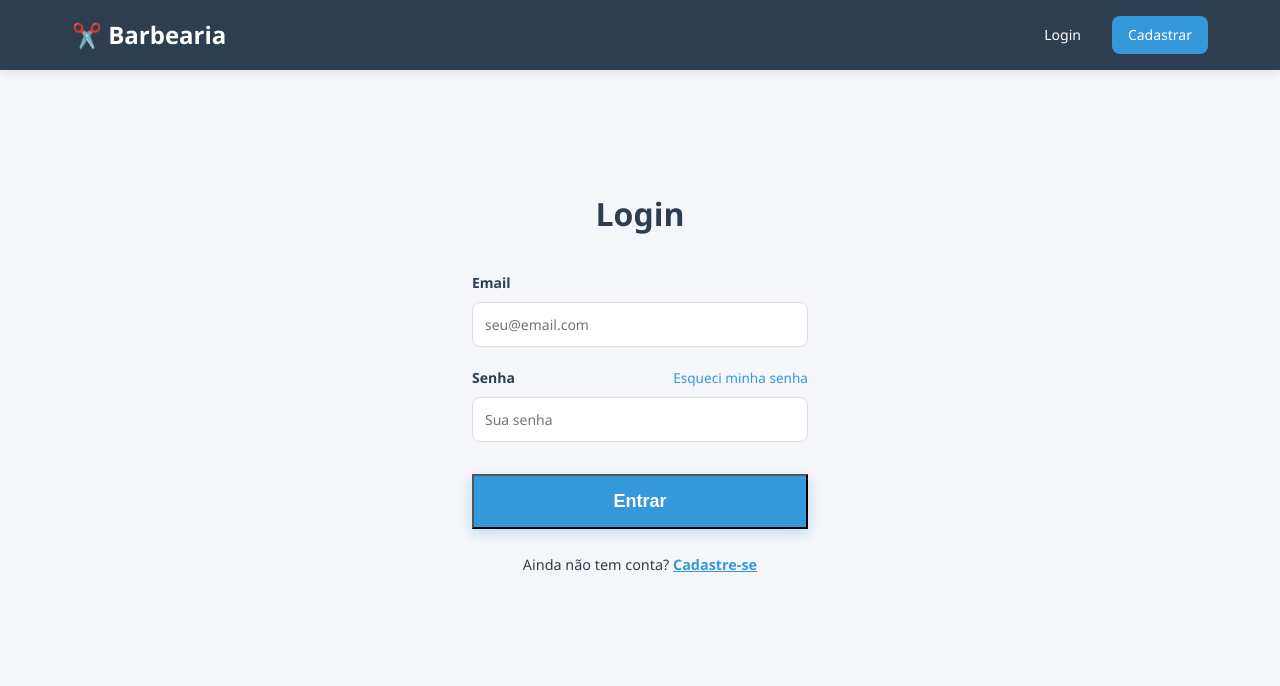
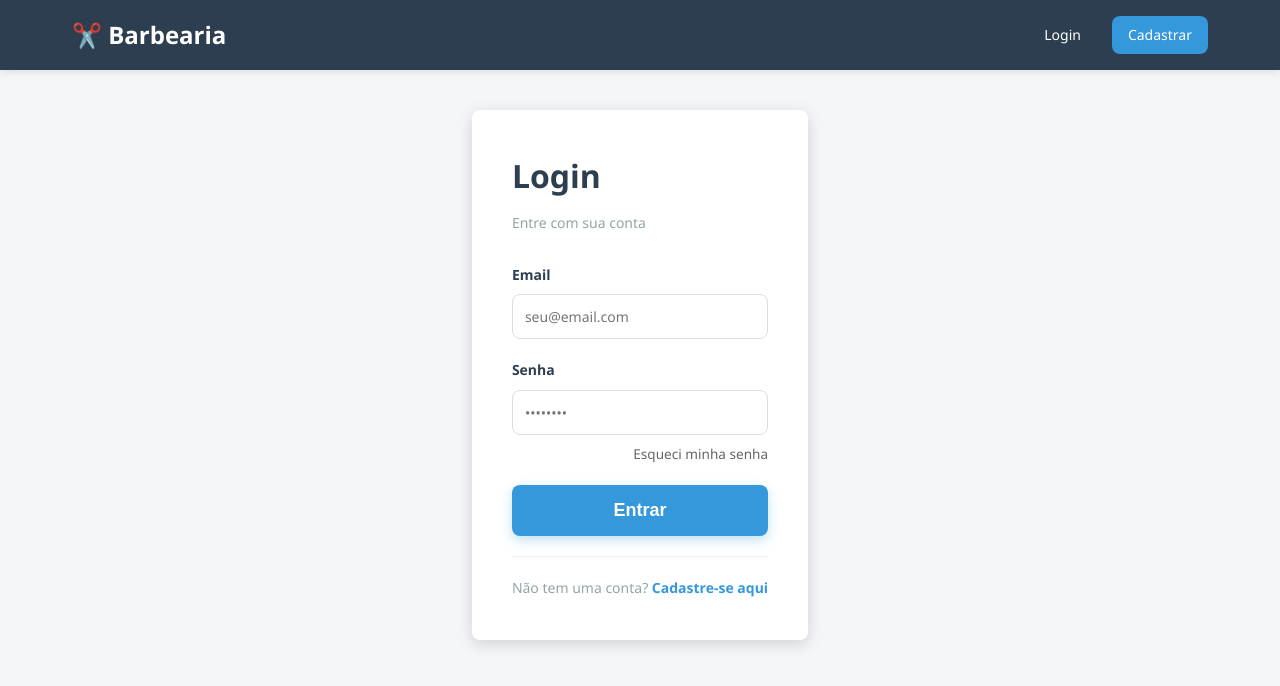
Before and after one commit to HigorRanel/ep_bd, a React (Create React App) app in the folder frontend/: page /login in a window 1280 px wide. Shown: the top 686 px of the page. Built offline with nearby package versions, Linux system fonts and the light colour scheme; no server answers.

Commit message:
Redefine fluxo de email para redefinição de senha

```diff
--- a/frontend/src/pages/Login.js
+++ b/frontend/src/pages/Login.js
@@ -1,5 +1,5 @@
 import React, { useState } from 'react';
-import { useNavigate, Link } from 'react-router-dom';
+import { Link, useNavigate } from 'react-router-dom';
 import { useAuth } from '../contexts/AuthContext';
 import Navbar from '../components/common/Navbar';
 import '../styles/forms.css';
@@ -7,19 +7,20 @@ import '../styles/forms.css';
 const Login = () => {
   const [formData, setFormData] = useState({
     email: '',
-    senha: ''
+    senha: '',
   });
   const [error, setError] = useState('');
   const [loading, setLoading] = useState(false);
 
+  const { login } = useAuth();
   const navigate = useNavigate();
-  const { login } = useAuth();
 
   const handleChange = (e) => {
     setFormData({
       ...formData,
-      [e.target.name]: e.target.value
+      [e.target.name]: e.target.value,
     });
+    setError('');
   };
 
   const handleSubmit = async (e) => {
@@ -27,85 +28,85 @@ const Login = () => {
     setError('');
     setLoading(true);
 
-    const resultado = await login(formData.email, formData.senha);
+    const result = await login(formData.email, formData.senha);
 
-    if (resultado.success) {
-      if (resultado.user.tipo === 'cliente') {
+    if (result.success) {
+      // Redireciona baseado no tipo de usuário
+      if (result.user.tipo === 'cliente') {
         navigate('/cliente/dashboard');
-      } else {
+      } else if (['barbeiro', 'barbeiro_chefe'].includes(result.user.tipo)) {
         navigate('/barbeiro/dashboard');
       }
     } else {
-      setError(resultado.error);
+      setError(result.error);
       setLoading(false);
     }
   };
 
   return (
-    <>
+    <div className="page-container">
       <Navbar />
-      <div className="container" style={{ display: 'flex', justifyContent: 'center', alignItems: 'center', minHeight: '80vh' }}>
-        <div className="form-container" style={{ width: '100%', maxWidth: '400px', padding: '2rem' }}>
-          <h2 style={{ textAlign: 'center', marginBottom: '2rem', color: '#2c3e50' }}>Login</h2>
+      <div className="form-container">
+        <div className="form-card">
+          <h2>Login</h2>
+          <p className="form-subtitle">Entre com sua conta</p>
 
-          {error && <div className="alert alert-danger">{error}</div>}
+          {error && <div className="alert alert-error">{error}</div>}
 
           <form onSubmit={handleSubmit}>
             <div className="form-group">
-              <label>Email</label>
+              <label htmlFor="email">Email</label>
               <input
                 type="email"
+                id="email"
                 name="email"
                 value={formData.email}
                 onChange={handleChange}
                 required
-                className="form-control"
                 placeholder="seu@email.com"
               />
             </div>
 
-            <div className="form-group" style={{ marginBottom: '1rem' }}>
-              <div style={{ display: 'flex', justifyContent: 'space-between', alignItems: 'center', marginBottom: '0.5rem' }}>
-                <label style={{ margin: 0 }}>Senha</label>
-                {/* Link movido para a linha do label para economizar espaço e ficar elegante */}
+            <div className="form-group">
+              <label htmlFor="senha">Senha</label>
+              <input
+                type="password"
+                id="senha"
+                name="senha"
+                value={formData.senha}
+                onChange={handleChange}
+                required
+                placeholder="••••••••"
+              />
+              {/* Link adicionado discretamente abaixo do input */}
+              <div style={{ textAlign: 'right', marginTop: '0.5rem' }}>
                 <Link
                   to="/esqueci-senha"
-                  style={{
-                    fontSize: '0.85rem',
-                    color: '#3498db',
-                    textDecoration: 'none'
-                  }}
+                  style={{ fontSize: '0.85rem', color: '#666', textDecoration: 'none' }}
                 >
                   Esqueci minha senha
                 </Link>
               </div>
-              <input
-                type="password"
-                name="senha"
-                value={formData.senha}
-                onChange={handleChange}
-                required
-                className="form-control"
-                placeholder="Sua senha"
-              />
             </div>
 
             <button
               type="submit"
-              className="btn-primary"
+              className="btn btn-primary btn-block"
               disabled={loading}
-              style={{ width: '100%', marginTop: '1rem' }}
             >
               {loading ? 'Entrando...' : 'Entrar'}
             </button>
           </form>
 
-          <div style={{ marginTop: '1.5rem', textAlign: 'center', fontSize: '0.9rem' }}>
-            <p>Ainda não tem conta? <Link to="/cadastro" style={{ color: '#3498db', fontWeight: 'bold' }}>Cadastre-se</Link></p>
+          <div className="form-footer">
+            <p>
+              Não tem uma conta?
+              <Link to="/cadastro"> Cadastre-se aqui</Link>
+            </p>
           </div>
         </div>
       </div>
-    </>
+    </div>
   );
 };
 
--- a/frontend/src/pages/RedefinirSenha.js
+++ b/frontend/src/pages/RedefinirSenha.js
@@ -1,16 +1,17 @@
 import React, { useState } from 'react';
-import { useParams, useNavigate } from 'react-router-dom';
+import { useParams, useNavigate, Link } from 'react-router-dom';
 import { useAuth } from '../contexts/AuthContext';
 import '../styles/perfil.css';
 
 const RedefinirSenha = () => {
-  const { token } = useParams(); // Pega o token da URL
+  const { token } = useParams();
   const { redefinirSenhaToken } = useAuth();
   const navigate = useNavigate();
 
   const [senha, setSenha] = useState('');
   const [confirmar, setConfirmar] = useState('');
   const [status, setStatus] = useState({ type: '', message: '' });
+  const [sucesso, setSucesso] = useState(false); // Estado para controlar a exibição
 
   const handleSubmit = async (e) => {
     e.preventDefault();
@@ -22,7 +23,9 @@ const RedefinirSenha = () => {
     const res = await redefinirSenhaToken(token, senha);
 
     if (res.success) {
+      setSucesso(true); // Ativa o modo de sucesso
       setStatus({ type: 'success', message: res.message });
+      // Redireciona automaticamente após 3 segundos, mas o usuário já vê a tela de sucesso
       setTimeout(() => navigate('/login'), 3000);
     } else {
       setStatus({ type: 'error', message: res.error });
@@ -32,6 +35,22 @@ const RedefinirSenha = () => {
   return (
     <div style={{ minHeight: '100vh', display: 'flex', alignItems: 'center', justifyContent: 'center', background: '#f5f7fa' }}>
       <div className="perfil-card" style={{ maxWidth: '400px', width: '100%' }}>
+
+        {/* Se deu sucesso, mostra APENAS a mensagem e botão */}
+        {sucesso ? (
+          <div className="perfil-content" style={{ textAlign: 'center', padding: '3rem 2rem' }}>
+            <div style={{ fontSize: '3rem', marginBottom: '1rem' }}>✅</div>
+            <h2 style={{ color: '#27ae60', marginBottom: '1rem' }}>Senha Alterada!</h2>
+            <p style={{ marginBottom: '2rem', color: '#666' }}>
+              Sua senha foi atualizada com sucesso. Você será redirecionado para o login.
+            </p>
+            <Link to="/login" className="btn-update" style={{ textDecoration: 'none', display: 'inline-block' }}>
+              Ir para Login agora
+            </Link>
+          </div>
+        ) : (
+          /* Se não, mostra o formulário normal */
+          <>
             <div className="perfil-header" style={{ justifyContent: 'center' }}>
               <h2>🔐 Nova Senha</h2>
             </div>
@@ -45,15 +64,32 @@ const RedefinirSenha = () => {
               <form onSubmit={handleSubmit}>
                 <div className="form-group" style={{ marginBottom: '1rem' }}>
                   <label className="info-label">Nova Senha</label>
-              <input type="password" className="modern-input" value={senha} onChange={e => setSenha(e.target.value)} required />
+                  <input
+                    type="password"
+                    className="modern-input"
+                    value={senha}
+                    onChange={e => setSenha(e.target.value)}
+                    required
+                    placeholder="Mínimo 6 caracteres"
+                  />
                 </div>
                 <div className="form-group" style={{ marginBottom: '1rem' }}>
                   <label className="info-label">Confirmar Senha</label>
-              <input type="password" className="modern-input" value={confirmar} onChange={e => setConfirmar(e.target.value)} required />
+                  <input
+                    type="password"
+                    className="modern-input"
+                    value={confirmar}
+                    onChange={e => setConfirmar(e.target.value)}
+                    required
+                    placeholder="Repita a senha"
+                  />
                 </div>
                 <button type="submit" className="btn-update">Alterar Senha</button>
               </form>
             </div>
+          </>
+        )}
+
       </div>
     </div>
   );
```
Also changed, not shown: 1 other file (tests, documents, lock files or other folders). Lines whose indentation alone changed are shown as unchanged.
